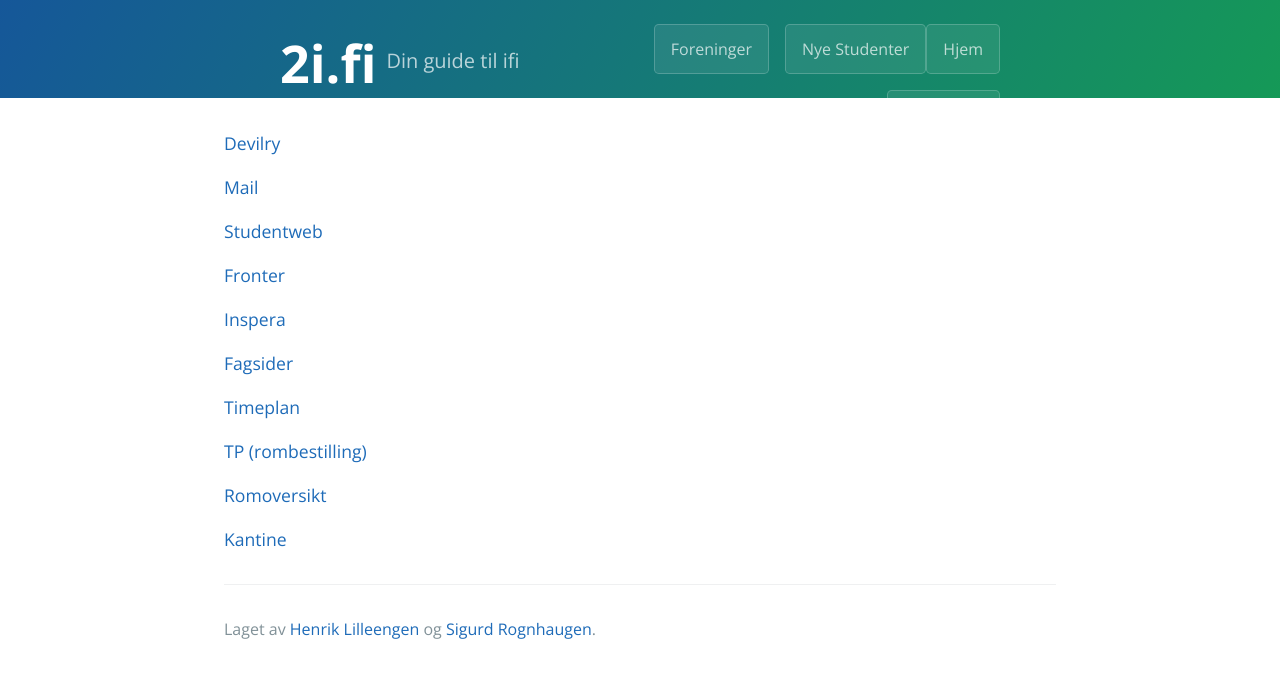
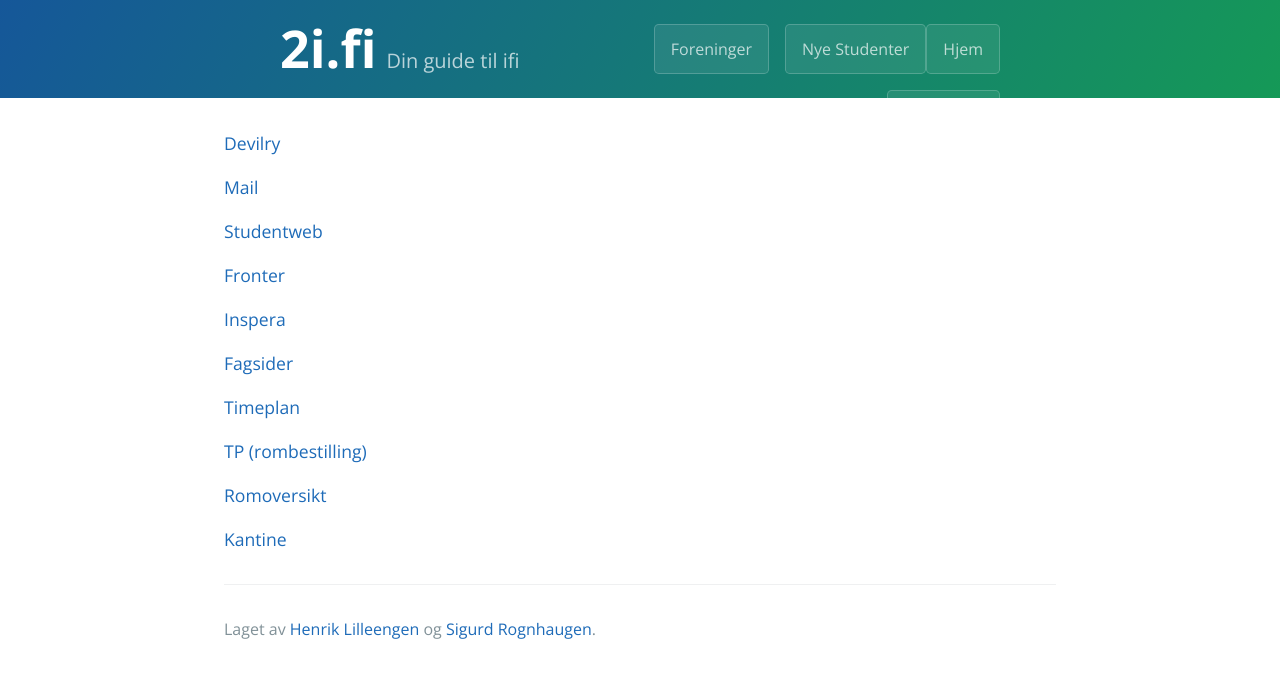
Before and after one commit to cybernetisk/2ifi.github.io, a Jekyll site: the page built from index.md, in a window 1280 px wide. Shown: the top 678 px of the page. Built offline with Jekyll 4.4.1, drawn with Linux system fonts in a browser that asks for light colours; our own code applies the rules of GitHub Pages for plain Markdown files.

Commit message:
Create jekyll-theme-cayman.scss

```diff
--- a/_sass/jekyll-theme-cayman.scss
+++ b/_sass/jekyll-theme-cayman.scss
@@ -92,17 +92,6 @@
   margin: auto;
 }
 
-.project-name {
-  float: left;
-  margin-top: -15px;
-}
-
-.project-tagline {
-  float: left;
-  margin-left: 10px;
-  margin-top: 22px;
-}
-
 .top-link {
   float: right;
 }
@@ -127,8 +116,9 @@
 }
 
 .project-name {
-  margin-top: 0;
   margin-bottom: 0.1rem;
+  float: left;
+  margin-top: -15px;
 
   @include large {
     font-size: 3.25rem;
@@ -147,6 +137,10 @@
   margin-bottom: 2rem;
   font-weight: normal;
   opacity: 0.7;
+
+  float: left;
+  margin-left: 10px;
+  margin-top: 22px;
 
   @include large {
     font-size: 1.25rem;
```
